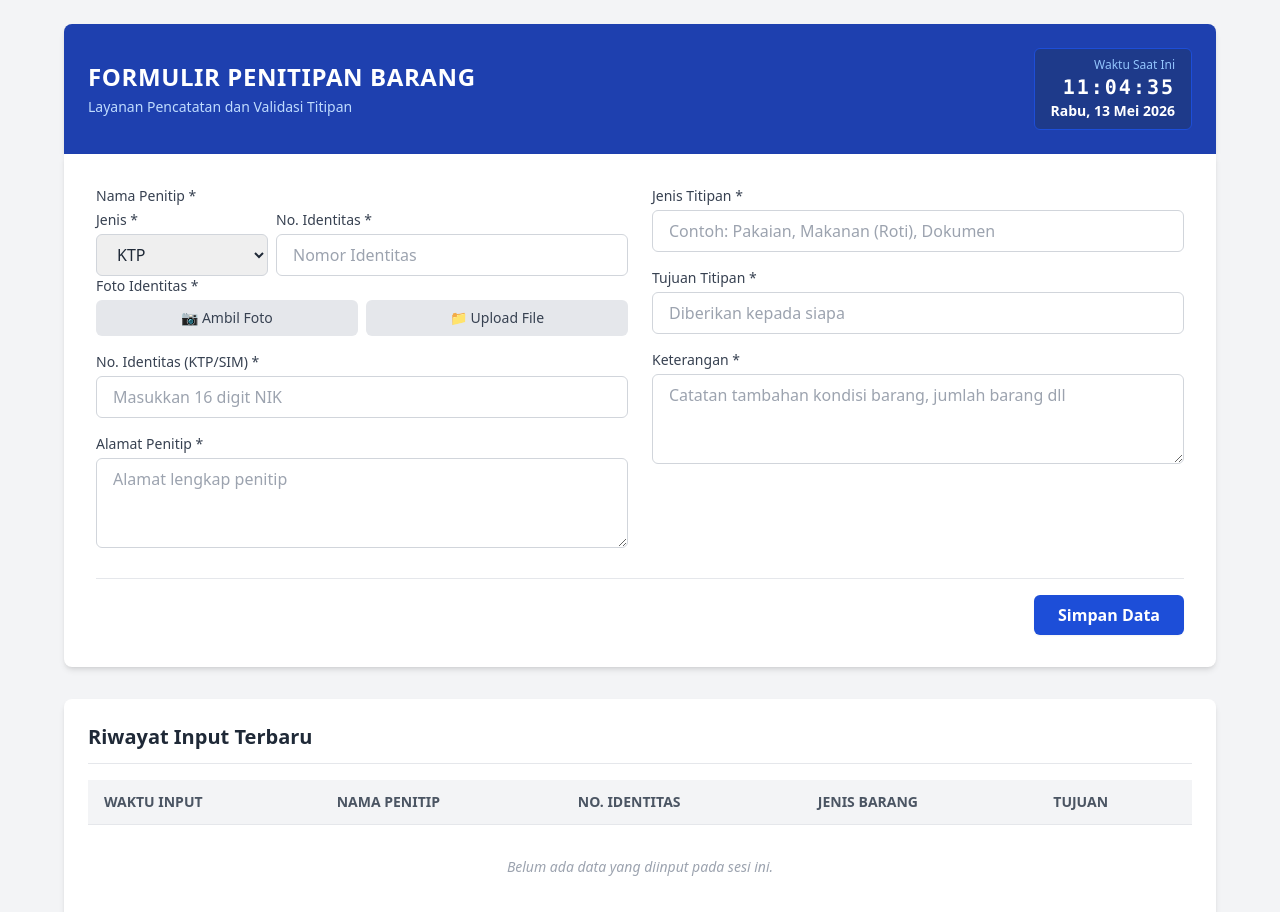
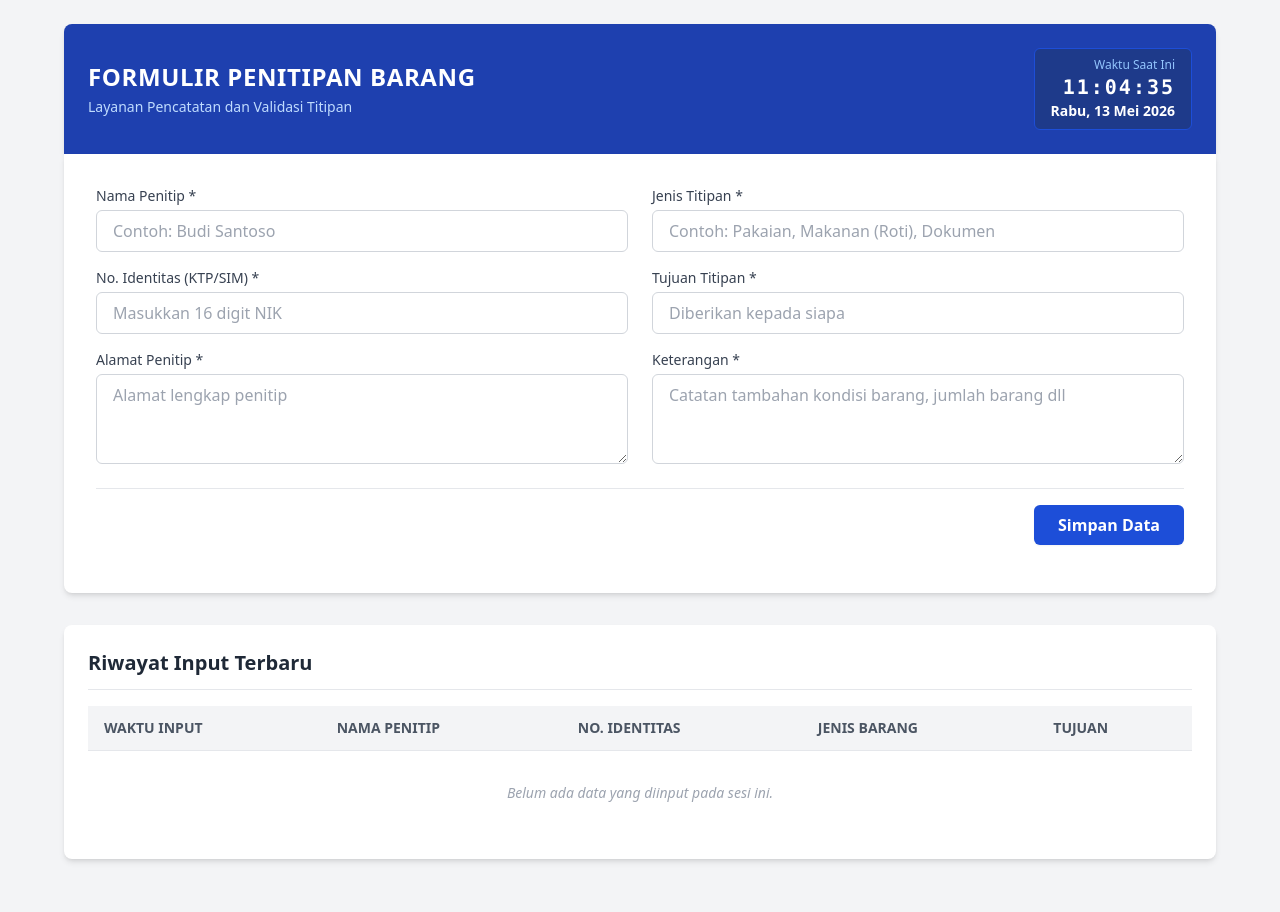
Before and after one commit to SiTITIP/layanan-penitipan-barang, a plain HTML site: page index.html in a window 1280 px wide. Shown: the top 912 px of the page. After the commit the page ends 883 px from the top, so only its background shows below. Drawn offline with nearby package versions, Linux system fonts and the light colour scheme.

Commit message:
Fix HTML structure and improve form fields

```diff
--- a/index.html
+++ b/index.html
@@ -1,4 +1,3 @@
-<!DOCTYPE html>
 <html lang="id">
 <head>
     <meta charset="UTF-8">
@@ -27,58 +26,7 @@
                     <div class="space-y-4">
                         <div>
                             <label class="block text-sm font-medium text-gray-700 mb-1">Nama Penitip *</label>
-                            <!-- Pilihan Jenis Identitas -->
-<div class="grid grid-cols-3 gap-2">
-    <div class="col-span-1">
-        <label class="block text-sm font-medium text-gray-700 mb-1">Jenis *</label>
-        <select name="jenis_identitas" required class="w-full px-4 py-2 border border-gray-300 rounded-md focus:ring-blue-500 focus:border-blue-500 outline-none transition">
-            <option value="KTP">KTP</option>
-            <option value="SIM">SIM</option>
-            <option value="PASPOR">PASPOR</option>
-        </select>
-    </div>
-    <div class="col-span-2">
-        <label class="block text-sm font-medium text-gray-700 mb-1">No. Identitas *</label>
-        <input type="number" name="identitas" required class="w-full px-4 py-2 border border-gray-300 rounded-md focus:ring-blue-500 focus:border-blue-500 outline-none transition" placeholder="Nomor Identitas">
-    </div>
-</div>
-
-<!-- Fitur Kamera & Upload Foto -->
-<div>
-    <label class="block text-sm font-medium text-gray-700 mb-1">Foto Identitas *</label>
-    <div class="flex flex-col gap-3">
-        <div class="flex gap-2">
-            <!-- Tombol Kamera -->
-            <button type="button" onclick="openCamera()" class="flex-1 bg-gray-200 hover:bg-gray-300 text-gray-700 py-2 px-3 rounded-md text-sm flex items-center justify-center gap-2 transition">
-                📷 Ambil Foto
-            </button>
-            <!-- Tombol Upload -->
-            <label class="flex-1 bg-gray-200 hover:bg-gray-300 text-gray-700 py-2 px-3 rounded-md text-sm flex items-center justify-center gap-2 cursor-pointer transition">
-                📁 Upload File
-                <input type="file" name="foto_file" id="foto_file" accept="image/*" class="hidden" onchange="previewImage(this)">
-            </label>
-        </div>
-
-        <!-- Area Preview -->
-        <div id="previewContainer" class="hidden relative border-2 border-dashed border-gray-300 rounded-md p-2 bg-gray-50">
-            <img id="imagePreview" src="#" alt="Preview" class="max-h-48 mx-auto rounded-md">
-            <button type="button" onclick="resetPreview()" class="absolute top-1 right-1 bg-red-500 text-white rounded-full p-1 hover:bg-red-600">
-                <svg xmlns="http://www.w3.org/2000/svg" class="h-4 w-4" fill="none" viewBox="0 0 24 24" stroke="currentColor">
-                    <path stroke-linecap="round" stroke-linejoin="round" stroke-width="2" d="M6 18L18 6M6 6l12 12" />
-                </svg>
-            </button>
-            <!-- Input hidden untuk menyimpan data base64 foto dari kamera -->
-            <input type="hidden" name="foto_base64" id="foto_base64">
-        </div>
-
-        <!-- Element Video untuk Kamera (Hidden by default) -->
-        <div id="cameraContainer" class="hidden flex flex-col gap-2">
-            <video id="video" class="w-full bg-black rounded-md" autoplay></video>
-            <button type="button" onclick="takeSnapshot()" class="bg-blue-600 text-white py-2 rounded-md">Klik untuk Foto</button>
-            <canvas id="canvas" class="hidden"></canvas>
-        </div>
-    </div>
-</div>
+                            <input type="text" name="nama" required class="w-full px-4 py-2 border border-gray-300 rounded-md focus:ring-blue-500 focus:border-blue-500 outline-none transition" placeholder="Contoh: Budi Santoso">
                         </div>
                         <div>
                             <label class="block text-sm font-medium text-gray-700 mb-1">No. Identitas (KTP/SIM) *</label>
```
